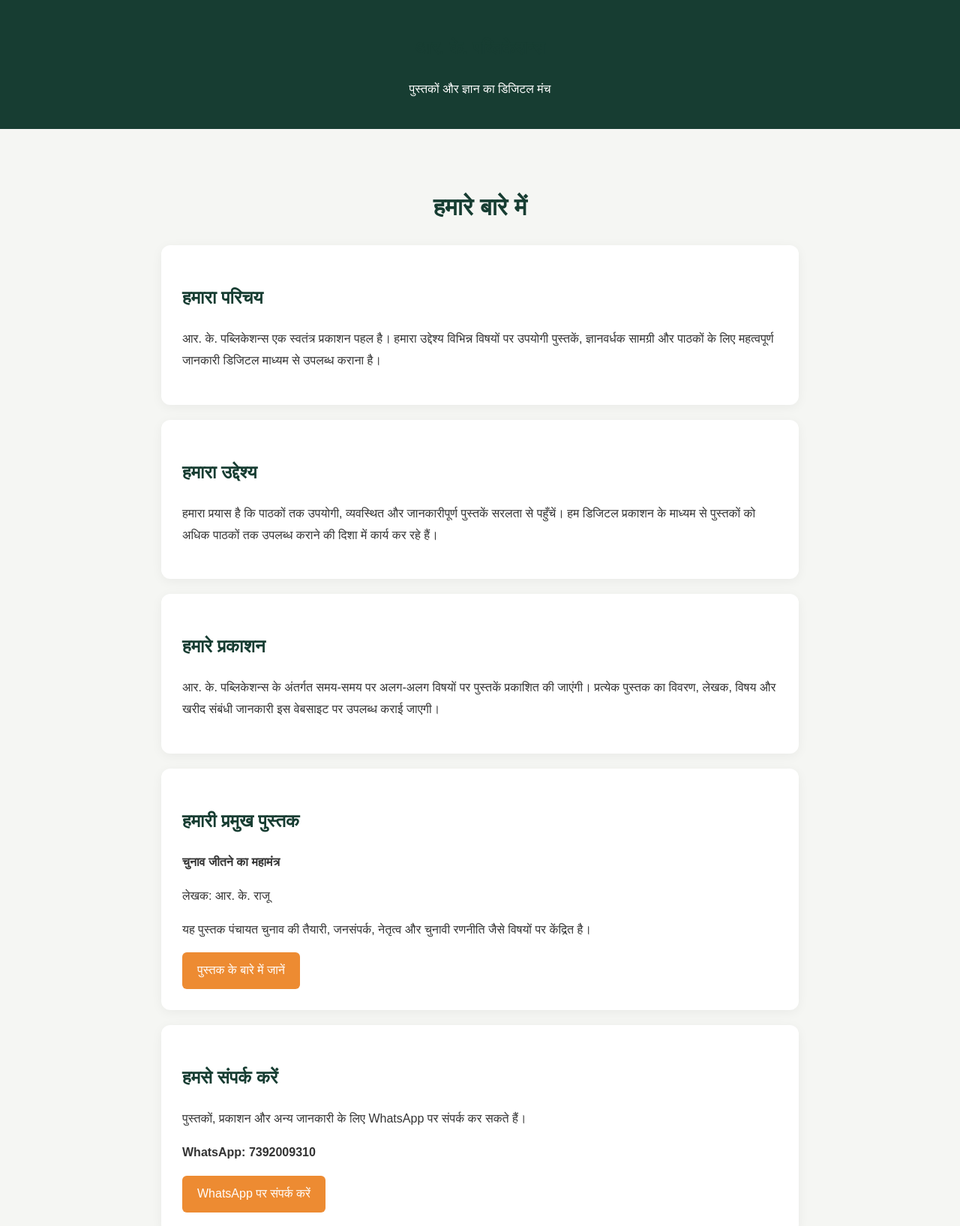
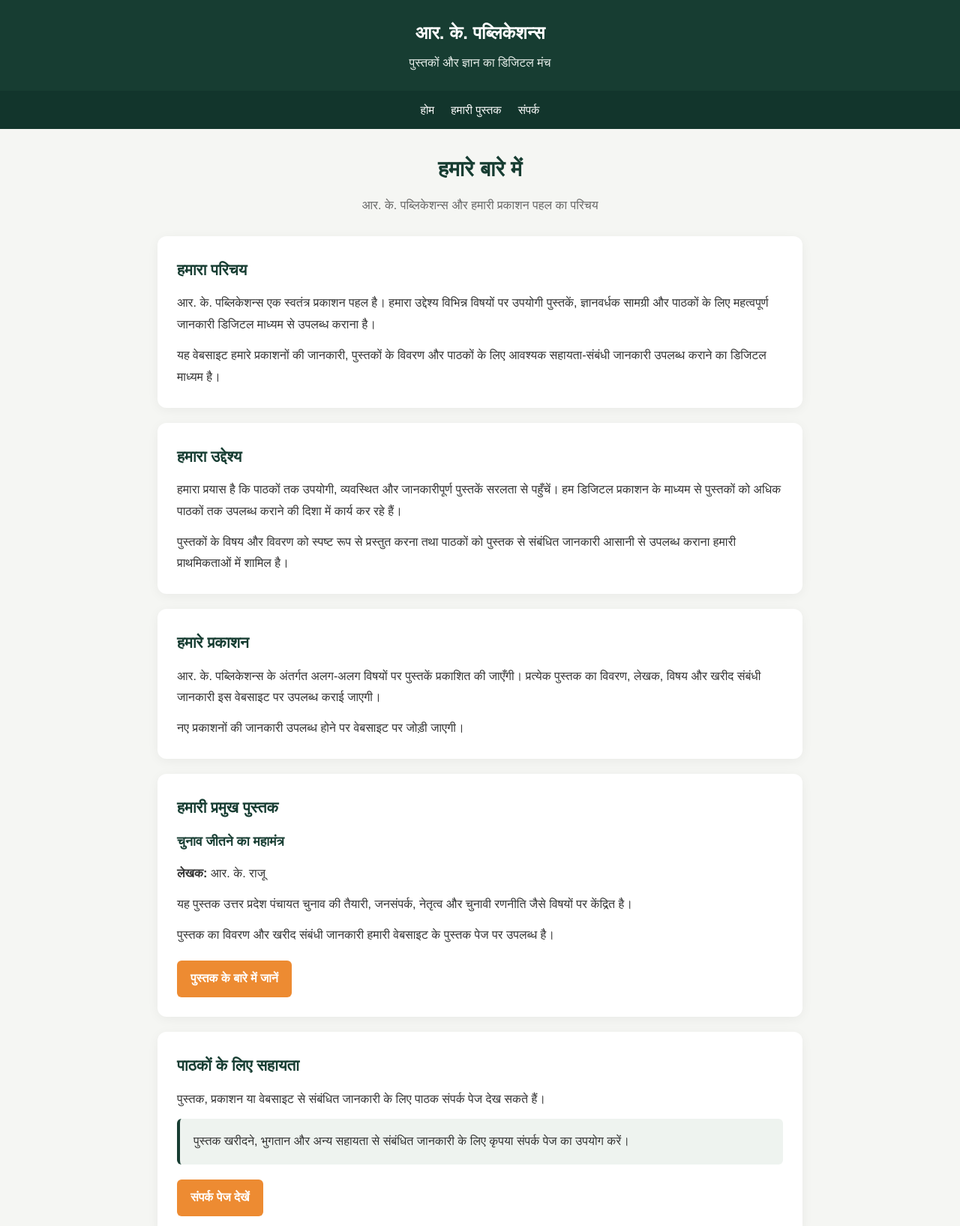
Before and after one commit to rkumardiary-cmd/rk-publications, a plain HTML site: page about.html in a window 1280 px wide. Shown: the top 1635 px of the page at 75% size. Drawn offline with Linux system fonts and the light colour scheme.

Commit message:
Update about.html

```diff
--- a/about.html
+++ b/about.html
@@ -1,68 +1,299 @@
-
 <!DOCTYPE html>
 <html lang="hi">
 <head>
   <meta charset="UTF-8">
   <meta name="viewport" content="width=device-width, initial-scale=1.0">
-<meta name="description" content="आर. के. पब्लिकेशन्स एक स्वतंत्र डिजिटल प्रकाशन पहल है। यहाँ विभिन्न विषयों पर उपयोगी पुस्तकें और ज्ञानवर्धक सामग्री उपलब्ध कराई जाती है।">
+
+  <meta name="description" content="आर. के. पब्लिकेशन्स का परिचय, उद्देश्य और प्रकाशन संबंधी जानकारी। हमारी प्रमुख पुस्तक चुनाव जीतने का महामंत्र उत्तर प्रदेश पंचायत चुनाव की तैयारी और रणनीति पर केंद्रित है।">
+  <meta name="robots" content="index, follow">
+  <meta name="author" content="आर. के. पब्लिकेशन्स">
+  <meta name="theme-color" content="#173d32">
+
+  <link rel="canonical" href="https://rkumardiary-cmd.github.io/rk-publications/about.html">
+
+  <meta property="og:type" content="website">
+  <meta property="og:site_name" content="आर. के. पब्लिकेशन्स">
+  <meta property="og:locale" content="hi_IN">
+  <meta property="og:title" content="हमारे बारे में | आर. के. पब्लिकेशन्स">
+  <meta property="og:description" content="आर. के. पब्लिकेशन्स का परिचय, उद्देश्य और प्रमुख पुस्तक के बारे में जानें।">
+  <meta property="og:url" content="https://rkumardiary-cmd.github.io/rk-publications/about.html">
+
   <title>हमारे बारे में | आर. के. पब्लिकेशन्स</title>
-<link rel="canonical" href="https://rkumardiary-cmd.github.io/rk-publications/about.html">
+
   <style>
-*{box-sizing:border-box}
-body{margin:0;font-family:Arial,sans-serif;background:#f5f6f3;color:#333;line-height:1.8}
-header,footer{background:#173d32;color:white;text-align:center;padding:22px}
-main{max-width:900px;margin:30px auto;padding:25px}
-.card{background:white;padding:28px;margin:20px 0;border-radius:12px;box-shadow:0 3px 15px #0000000d}
-h1,h2{color:#173d32}
-h1{text-align:center}
-a{color:#176b4a}
-.btn{display:inline-block;background:#ed8b32;color:white;padding:10px 20px;border-radius:6px;text-decoration:none}
+    * {
+      box-sizing: border-box;
+    }
+
+    html {
+      scroll-behavior: smooth;
+    }
+
+    body {
+      margin: 0;
+      font-family: Arial, sans-serif;
+      background: #f5f6f3;
+      color: #333;
+      line-height: 1.8;
+    }
+
+    a {
+      color: #176b4a;
+    }
+
+    a:focus-visible {
+      outline: 3px solid #ed8b32;
+      outline-offset: 4px;
+    }
+
+    header {
+      background: #173d32;
+      color: #fff;
+      text-align: center;
+      padding: 22px 16px;
+    }
+
+    header h1 {
+      margin: 0;
+      color: #fff;
+      font-size: 1.5rem;
+    }
+
+    header p {
+      margin: 5px 0 0;
+      color: #e8efeb;
+    }
+
+    .top-nav {
+      display: flex;
+      justify-content: center;
+      flex-wrap: wrap;
+      gap: 10px 22px;
+      padding: 12px 16px;
+      background: #12352c;
+    }
+
+    .top-nav a {
+      color: #fff;
+      text-decoration: none;
+      font-size: 0.95rem;
+    }
+
+    .top-nav a:hover {
+      text-decoration: underline;
+    }
+
+    main {
+      width: min(900px, 100%);
+      margin: 0 auto;
+      padding: 28px 20px 36px;
+    }
+
+    .page-intro {
+      text-align: center;
+      margin: 0 0 26px;
+    }
+
+    .page-intro h2 {
+      margin: 0 0 8px;
+      color: #173d32;
+      font-size: 1.8rem;
+    }
+
+    .page-intro p {
+      margin: 0;
+      color: #666;
+    }
+
+    .card {
+      background: #fff;
+      padding: 26px;
+      margin: 20px 0;
+      border-radius: 12px;
+      box-shadow: 0 3px 15px #0000000d;
+    }
+
+    .card h2 {
+      margin: 0 0 12px;
+      color: #173d32;
+      font-size: 1.3rem;
+    }
+
+    .card p {
+      margin: 0 0 12px;
+    }
+
+    .card p:last-child {
+      margin-bottom: 0;
+    }
+
+    .book-title {
+      font-weight: bold;
+      color: #173d32;
+      font-size: 1.1rem;
+    }
+
+    .btn {
+      display: inline-block;
+      margin-top: 8px;
+      background: #ed8b32;
+      color: #fff;
+      padding: 10px 18px;
+      border-radius: 6px;
+      text-decoration: none;
+      font-weight: bold;
+    }
+
+    .btn:hover {
+      background: #d97822;
+    }
+
+    .support-note {
+      background: #eef3ef;
+      border-left: 4px solid #173d32;
+      padding: 16px 18px;
+      border-radius: 6px;
+    }
+
+    footer {
+      background: #173d32;
+      color: #fff;
+      text-align: center;
+      padding: 22px 16px;
+    }
+
+    footer p {
+      margin: 0 0 10px;
+    }
+
+    footer a {
+      color: #fff;
+    }
+
+    @media (max-width: 600px) {
+      header {
+        padding: 18px 14px;
+      }
+
+      header h1 {
+        font-size: 1.25rem;
+      }
+
+      .top-nav {
+        gap: 8px 16px;
+      }
+
+      main {
+        padding: 22px 14px 28px;
+      }
+
+      .page-intro h2 {
+        font-size: 1.5rem;
+      }
+
+      .card {
+        padding: 20px;
+        margin: 16px 0;
+      }
+
+      .card h2 {
+        font-size: 1.15rem;
+      }
+    }
   </style>
 </head>
+
 <body>
 
   <header>
-<h2>आर. के. पब्लिकेशन्स</h2>
+    <h1>आर. के. पब्लिकेशन्स</h1>
     <p>पुस्तकों और ज्ञान का डिजिटल मंच</p>
   </header>
 
+  <nav class="top-nav" aria-label="मुख्य नेविगेशन">
+    <a href="index.html">होम</a>
+    <a href="index.html#book">हमारी पुस्तक</a>
+    <a href="contact.html">संपर्क</a>
+  </nav>
+
   <main>
-<h1>हमारे बारे में</h1>
+    <section class="page-intro">
+      <h2>हमारे बारे में</h2>
+      <p>आर. के. पब्लिकेशन्स और हमारी प्रकाशन पहल का परिचय</p>
+    </section>
 
-<div class="card">
+    <section class="card">
       <h2>हमारा परिचय</h2>
-<p>आर. के. पब्लिकेशन्स एक स्वतंत्र प्रकाशन पहल है। हमारा उद्देश्य विभिन्न विषयों पर उपयोगी पुस्तकें, ज्ञानवर्धक सामग्री और पाठकों के लिए महत्वपूर्ण जानकारी डिजिटल माध्यम से उपलब्ध कराना है।</p>
-</div>
+      <p>
+        आर. के. पब्लिकेशन्स एक स्वतंत्र प्रकाशन पहल है। हमारा उद्देश्य
+        विभिन्न विषयों पर उपयोगी पुस्तकें, ज्ञानवर्धक सामग्री और पाठकों के
+        लिए महत्वपूर्ण जानकारी डिजिटल माध्यम से उपलब्ध कराना है।
+      </p>
+      <p>
+        यह वेबसाइट हमारे प्रकाशनों की जानकारी, पुस्तकों के विवरण और
+        पाठकों के लिए आवश्यक सहायता-संबंधी जानकारी उपलब्ध कराने का
+        डिजिटल माध्यम है।
+      </p>
+    </section>
 
-<div class="card">
+    <section class="card">
       <h2>हमारा उद्देश्य</h2>
-<p>हमारा प्रयास है कि पाठकों तक उपयोगी, व्यवस्थित और जानकारीपूर्ण पुस्तकें सरलता से पहुँचें। हम डिजिटल प्रकाशन के माध्यम से पुस्तकों को अधिक पाठकों तक उपलब्ध कराने की दिशा में कार्य कर रहे हैं।</p>
-</div>
+      <p>
+        हमारा प्रयास है कि पाठकों तक उपयोगी, व्यवस्थित और जानकारीपूर्ण
+        पुस्तकें सरलता से पहुँचें। हम डिजिटल प्रकाशन के माध्यम से पुस्तकों
+        को अधिक पाठकों तक उपलब्ध कराने की दिशा में कार्य कर रहे हैं।
+      </p>
+      <p>
+        पुस्तकों के विषय और विवरण को स्पष्ट रूप से प्रस्तुत करना तथा
+        पाठकों को पुस्तक से संबंधित जानकारी आसानी से उपलब्ध कराना
+        हमारी प्राथमिकताओं में शामिल है।
+      </p>
+    </section>
 
-<div class="card">
+    <section class="card">
       <h2>हमारे प्रकाशन</h2>
-<p>आर. के. पब्लिकेशन्स के अंतर्गत समय-समय पर अलग-अलग विषयों पर पुस्तकें प्रकाशित की जाएंगी। प्रत्येक पुस्तक का विवरण, लेखक, विषय और खरीद संबंधी जानकारी इस वेबसाइट पर उपलब्ध कराई जाएगी।</p>
-</div>
+      <p>
+        आर. के. पब्लिकेशन्स के अंतर्गत अलग-अलग विषयों पर पुस्तकें
+        प्रकाशित की जाएँगी। प्रत्येक पुस्तक का विवरण, लेखक, विषय और
+        खरीद संबंधी जानकारी इस वेबसाइट पर उपलब्ध कराई जाएगी।
+      </p>
+      <p>
+        नए प्रकाशनों की जानकारी उपलब्ध होने पर वेबसाइट पर जोड़ी जाएगी।
+      </p>
+    </section>
 
-<div class="card">
+    <section class="card">
       <h2>हमारी प्रमुख पुस्तक</h2>
-<p><strong>चुनाव जीतने का महामंत्र</strong></p>
-<p>लेखक: आर. के. राजू</p>
-<p>यह पुस्तक पंचायत चुनाव की तैयारी, जनसंपर्क, नेतृत्व और चुनावी रणनीति जैसे विषयों पर केंद्रित है।</p>
+      <p class="book-title">चुनाव जीतने का महामंत्र</p>
+      <p><strong>लेखक:</strong> आर. के. राजू</p>
+      <p>
+        यह पुस्तक उत्तर प्रदेश पंचायत चुनाव की तैयारी, जनसंपर्क,
+        नेतृत्व और चुनावी रणनीति जैसे विषयों पर केंद्रित है।
+      </p>
+      <p>
+        पुस्तक का विवरण और खरीद संबंधी जानकारी हमारी वेबसाइट के
+        पुस्तक पेज पर उपलब्ध है।
+      </p>
       <a class="btn" href="index.html#book">पुस्तक के बारे में जानें</a>
-</div>
+    </section>
 
-<div class="card">
-<h2>हमसे संपर्क करें</h2>
-<p>पुस्तकों, प्रकाशन और अन्य जानकारी के लिए WhatsApp पर संपर्क कर सकते हैं।</p>
-<p><strong>WhatsApp: 7392009310</strong></p>
-<a class="btn" href="https://wa.me/917392009310" target="_blank" rel="noopener">WhatsApp पर संपर्क करें</a>
-</div>
+    <section class="card">
+      <h2>पाठकों के लिए सहायता</h2>
+      <p>
+        पुस्तक, प्रकाशन या वेबसाइट से संबंधित जानकारी के लिए पाठक
+        संपर्क पेज देख सकते हैं।
+      </p>
+      <p class="support-note">
+        पुस्तक खरीदने, भुगतान और अन्य सहायता से संबंधित जानकारी के लिए
+        कृपया संपर्क पेज का उपयोग करें।
+      </p>
+      <a class="btn" href="contact.html">संपर्क पेज देखें</a>
+    </section>
   </main>
 
   <footer>
     <p>© 2026 आर. के. पब्लिकेशन्स। सर्वाधिकार सुरक्षित।</p>
-<a href="index.html" style="color:white">मुख्य वेबसाइट पर वापस जाएँ</a>
+    <a href="index.html">मुख्य वेबसाइट पर वापस जाएँ</a>
   </footer>
 
 </body>
```
Lines whose indentation alone changed are shown as unchanged.
